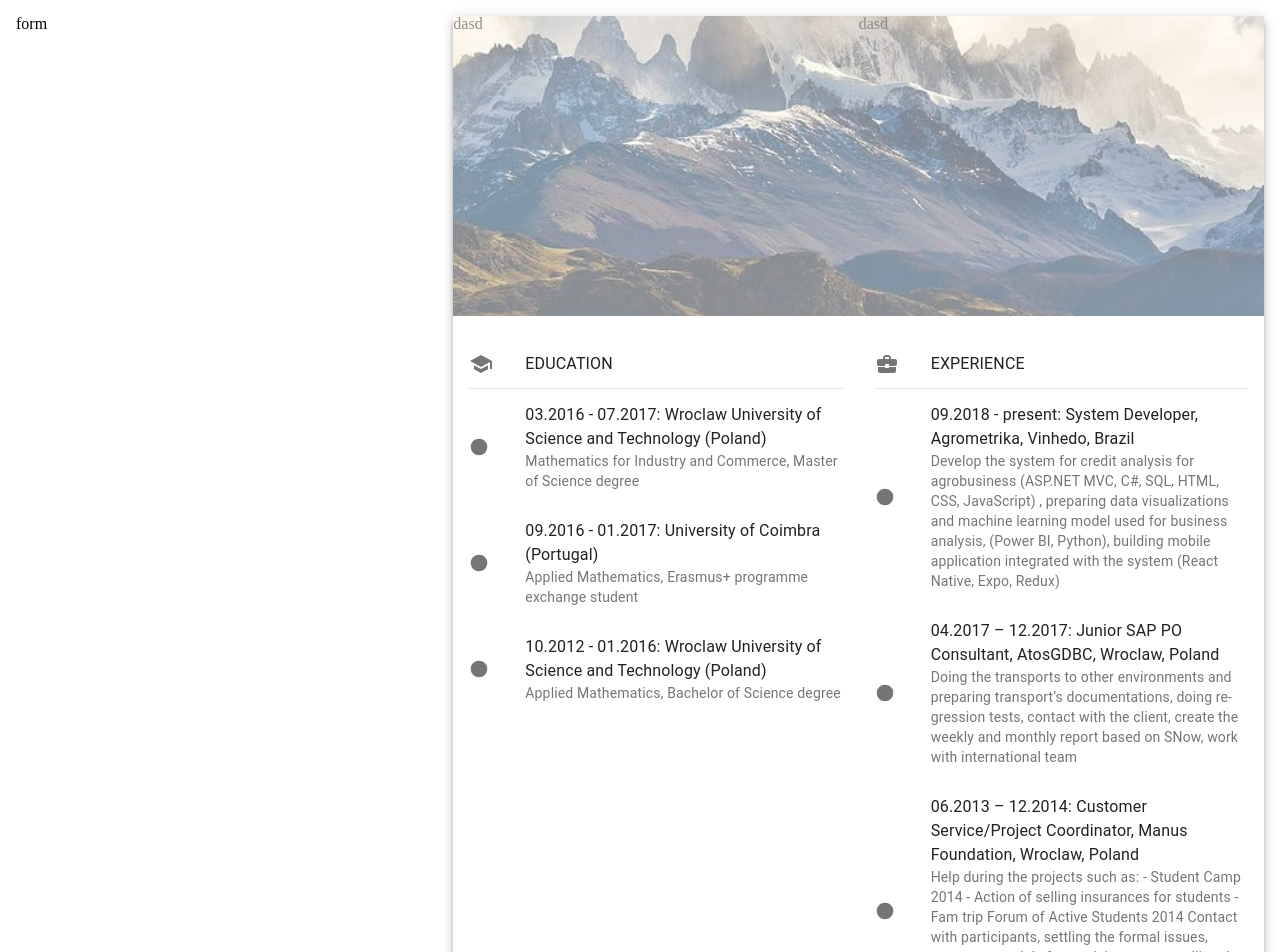
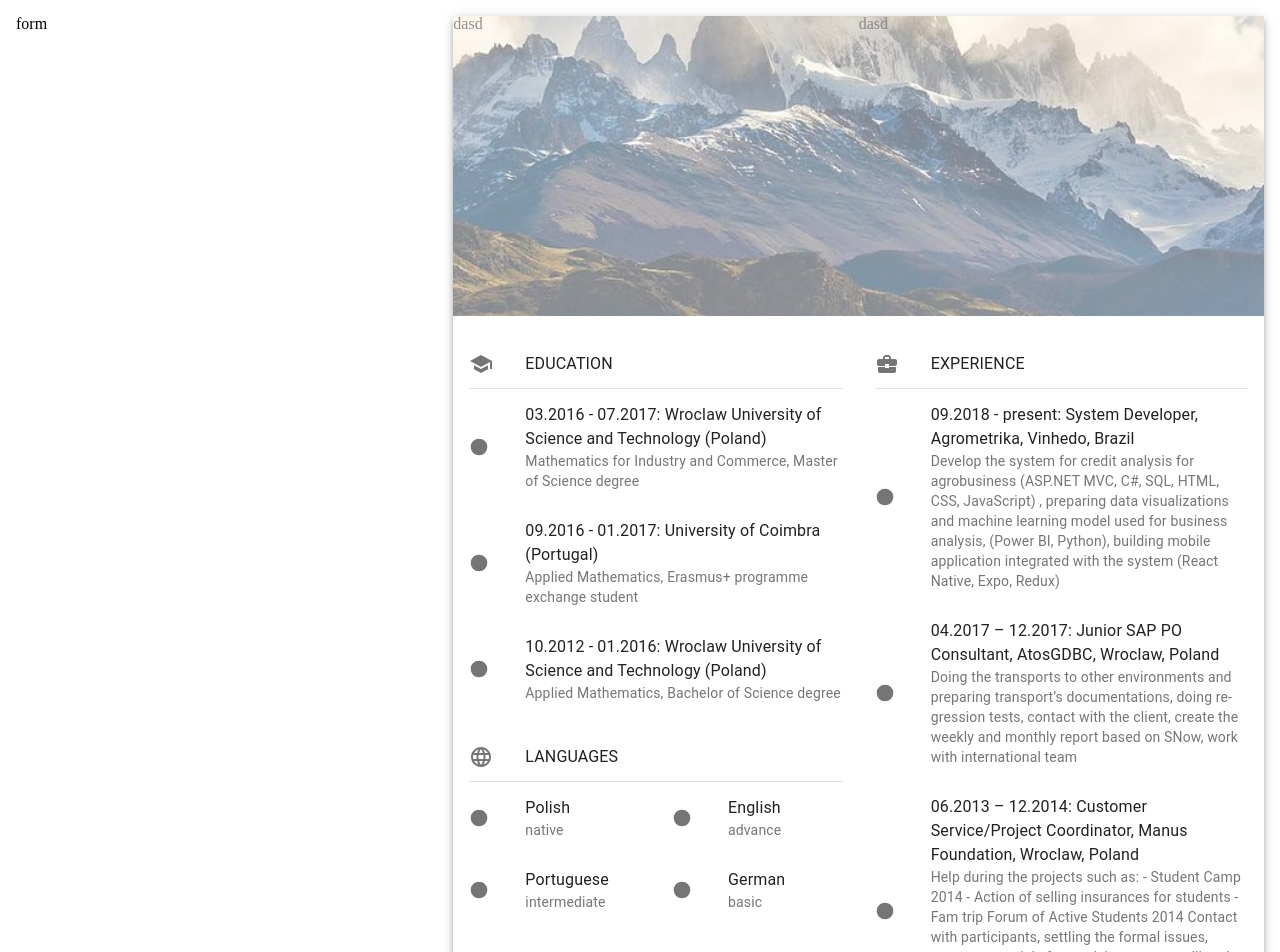
Before and after one commit to goskan93/curriculum-vitae, a React (Create React App) app: page / in a window 1280 px wide. Shown: the top 952 px of the page. Built offline with nearby package versions, Linux system fonts and the light colour scheme.

Commit message:
Language section

```diff
--- a/src/views/curriculum/Curriculum.js
+++ b/src/views/curriculum/Curriculum.js
@@ -2,7 +2,7 @@ import React from "react";
 import Paper from "@material-ui/core/Paper";
 import BackgroundImage from "../../components/backgroundImage";
 import { Grid } from "@material-ui/core";
-import { Header, Education, Experience } from "../index";
+import { Header, Education, Experience, Languages } from "../index";
 
 //TODO: remove opacity from child
 function Curriculum(props) {
@@ -18,6 +18,7 @@ function Curriculum(props) {
           <Grid container>
             <Grid item xs={6} style={{ padding: "1rem 0" }}>
               <Education />
+              <Languages />
             </Grid>
             <Grid item xs={6} style={{ padding: "1rem 0" }}>
               <Experience />
--- /dev/null
+++ b/src/views/curriculum/Languages.js
@@ -0,0 +1,28 @@
+import React from "react";
+import Grid from "@material-ui/core/Grid";
+import LanguageIcon from "@material-ui/icons/Language";
+import { Section } from "../../components/index";
+import { connect } from "react-redux";
+
+function Languages(props) {
+  const { languages } = props;
+  return (
+    <Grid container>
+      <Grid item xs={12}>
+        <Section
+          title="LANGUAGES"
+          listInfo={languages}
+          icon={<LanguageIcon />}
+          gridSize={6}
+        />
+      </Grid>
+    </Grid>
+  );
+}
+function mapStateToProps({ form }, _) {
+  return {
+    languages: form.languages
+  };
+}
+
+export default connect(mapStateToProps)(Languages);
--- a/src/views/index.js
+++ b/src/views/index.js
@@ -3,5 +3,6 @@ import Education from "./curriculum/Education";
 import Header from "./curriculum/Header";
 import Home from "./Home";
 import Experience from "./curriculum/Experience";
+import Languages from "./curriculum/Languages";
 
-export { Curriculum, Education, Header, Home, Experience };
+export { Curriculum, Education, Header, Home, Experience, Languages };
```
